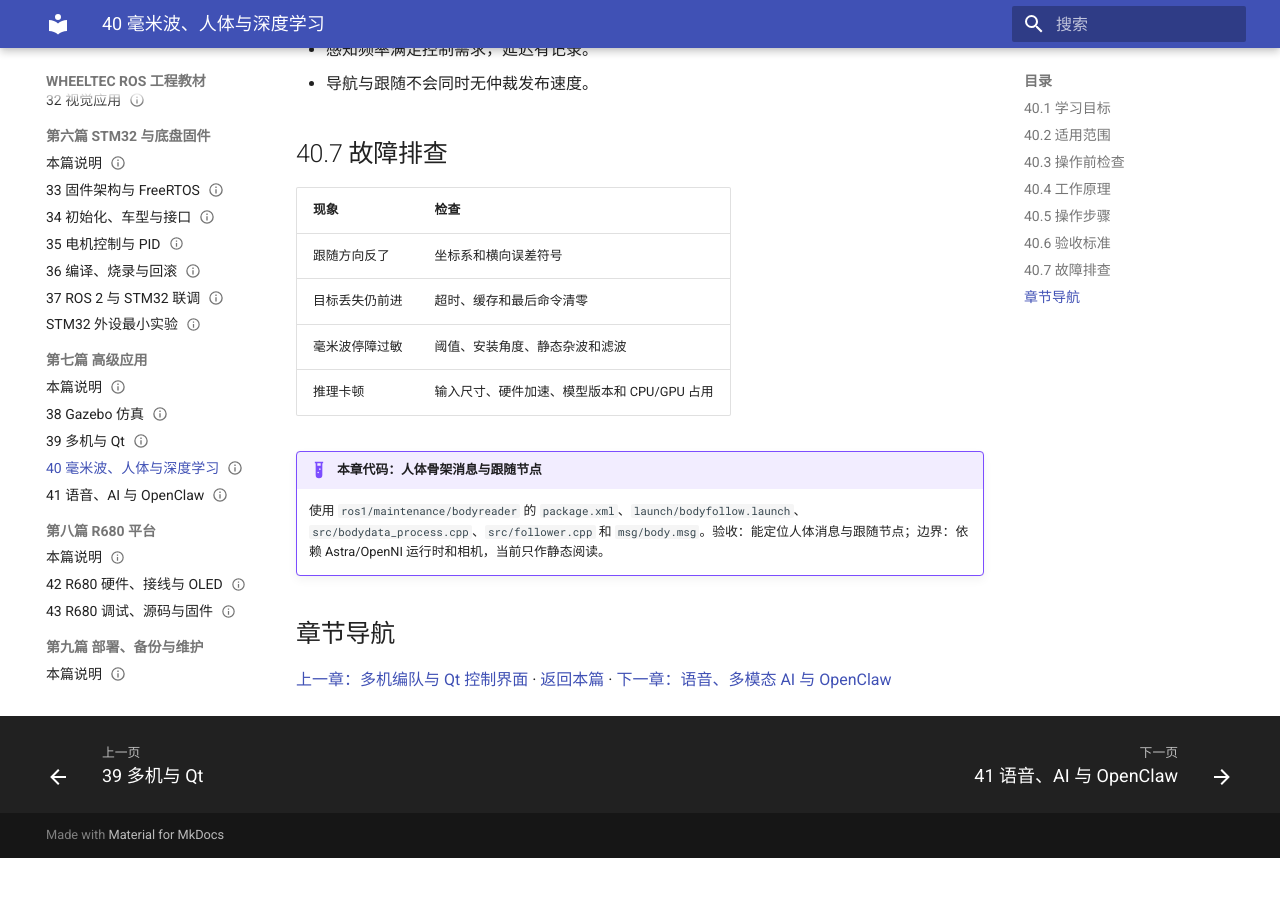
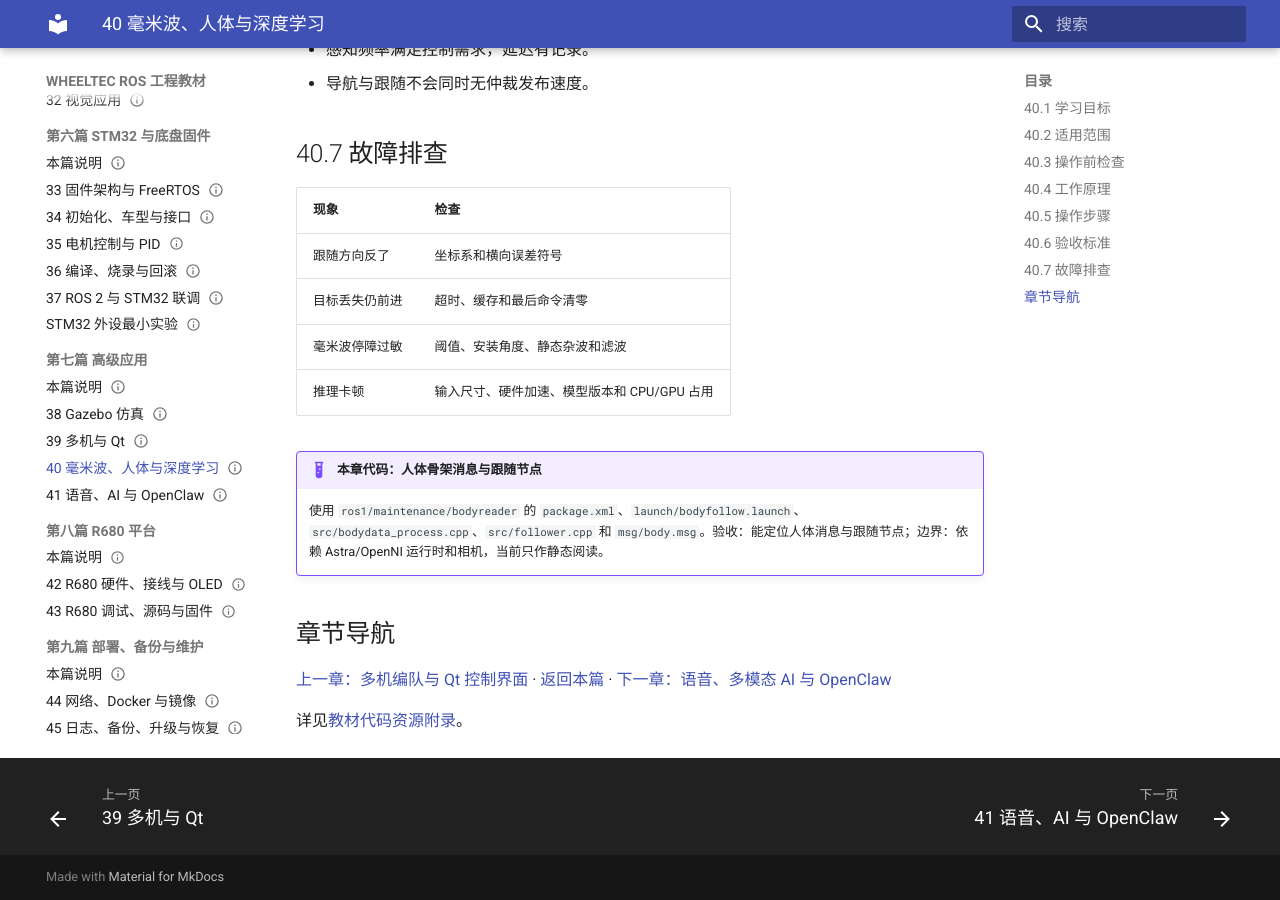
Before and after one commit to EnosElinsa/wheeltec-ros-textbook, an MkDocs documentation site: the page built from docs/07-advanced-applications/40-mmwave-human-deep-learning.md, in a window 1280 px wide and 900 px high, scrolled down 1174 px. Built offline with MkDocs 1.6.1 and Material for MkDocs 9.7.7, drawn with Linux system fonts in a browser that asks for light colours; before the commit the page ends 2032 px from its top, so only the background shows below that.

```diff
--- a/docs/07-advanced-applications/40-mmwave-human-deep-learning.md
+++ b/docs/07-advanced-applications/40-mmwave-human-deep-learning.md
@@ -54,3 +54,5 @@
 ## 章节导航
 
 [上一章：多机编队与 Qt 控制界面](39-multi-robot-and-qt.md) · [返回本篇](index.md) · [下一章：语音、多模态 AI 与 OpenClaw](41-voice-ai-openclaw.md)
+
+详见[教材代码资源附录](../appendices/d-public-source-reference.md)。
```
Also changed, not shown: 1 other file.
